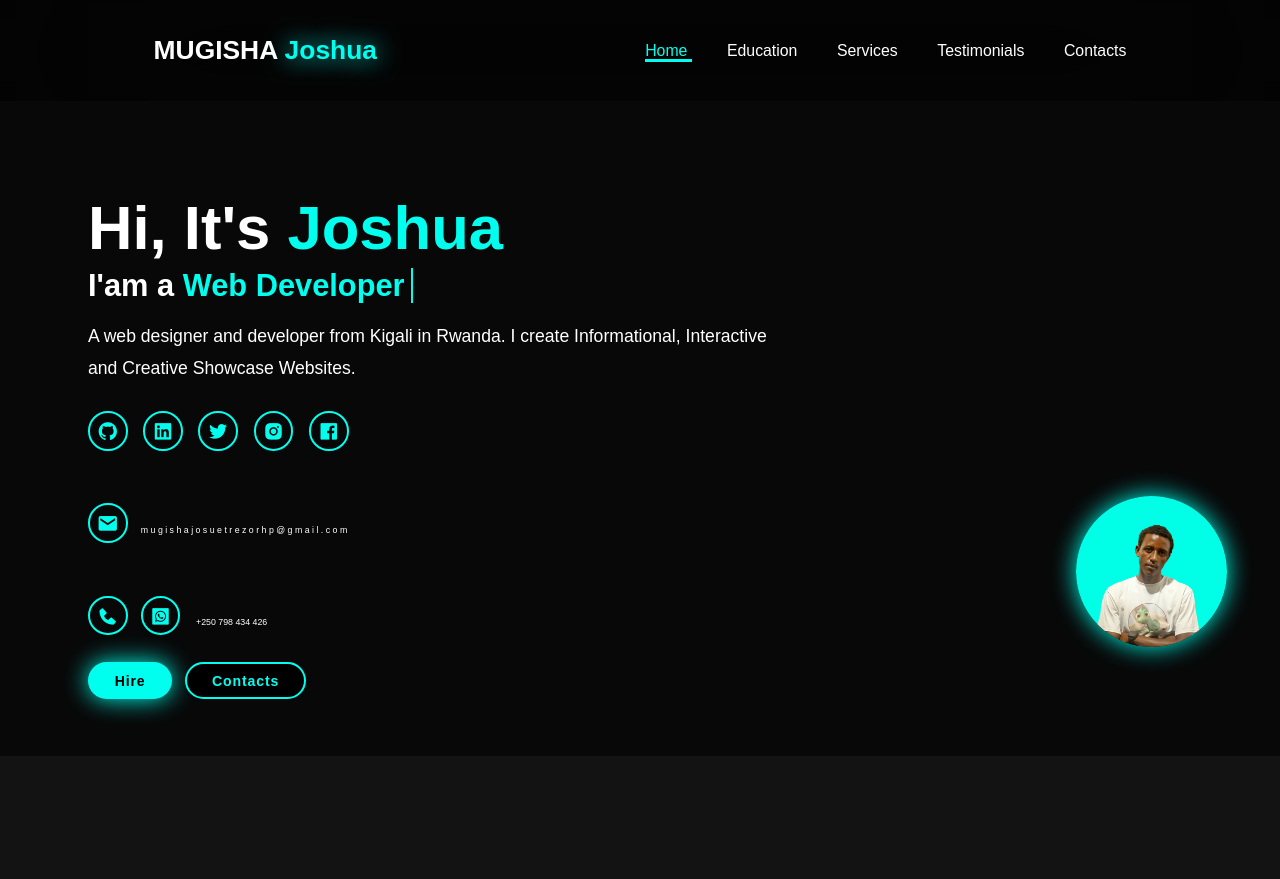
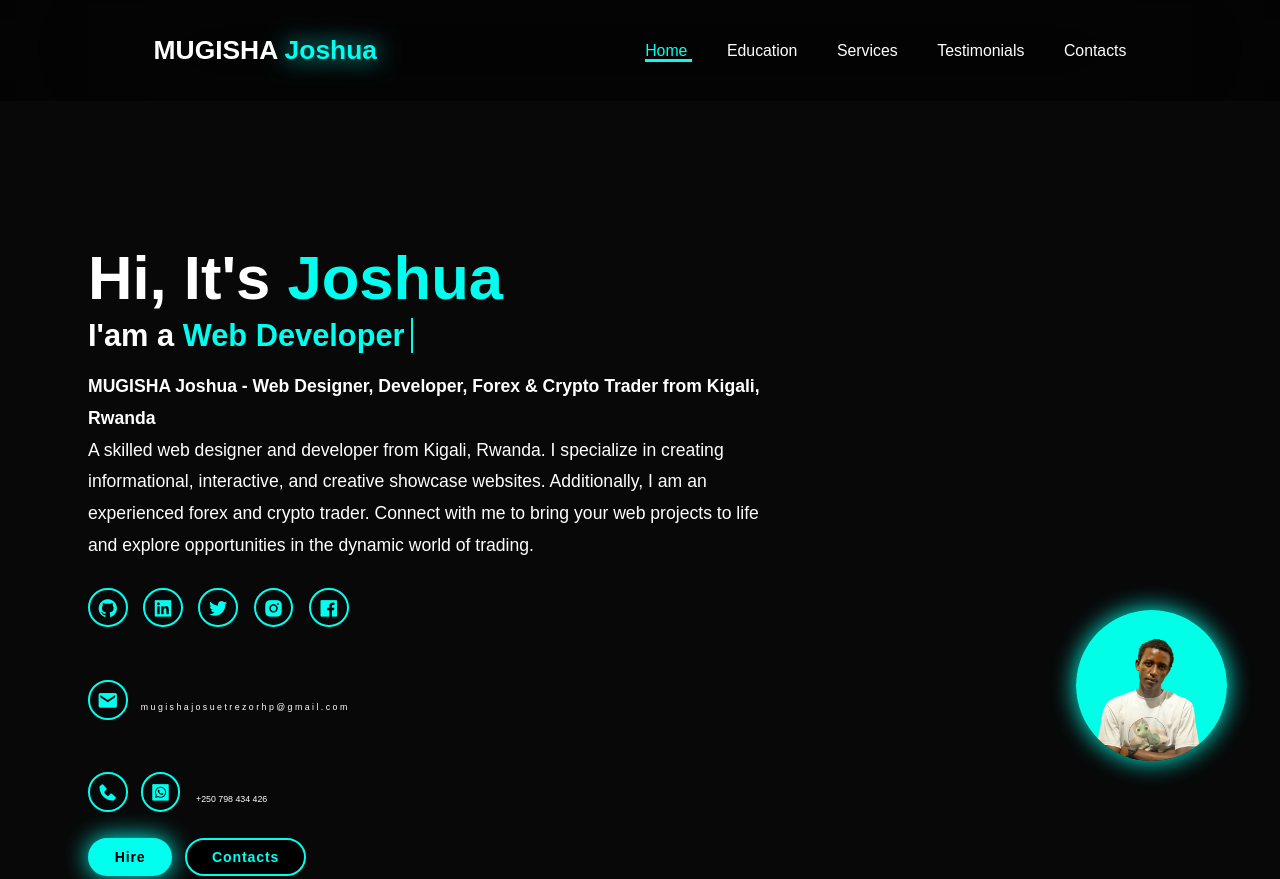
Before and after one commit to mugishajosue3/joshua.gihub.io, a plain HTML site: page index.html in a window 1280 px wide. Shown: the top 879 px of the page. Drawn offline with nearby package versions, Linux system fonts and the light colour scheme.

Commit message:
some thing happened

```diff
--- a/assets/css/style.css
+++ b/assets/css/style.css
@@ -77,7 +77,7 @@ body {
   align-items: center;
   justify-content: space-between; /* Adjust horizontal alignment */
   gap: 15rem;
-  height: 20cm;
+  height: 26cm;
 }
 
 .home-content {
--- a/index.html
+++ b/index.html
@@ -3,7 +3,7 @@
   <head>
     <meta charset="UTF-8" />
     <meta name="viewport" content="width=device-width, initial-scale=1.0" />
-    <title>Joshua Developer</title>
+    <title>MUGISHA Joshua</title>
     <link rel="icon" type="image/png" href="assets/img/fav.png">
     <link rel="stylesheet" href="assets/css/style.css" />
     <link
@@ -36,9 +36,9 @@
         <h1>Hi, It's <span>Joshua</span></h1>
         <h3 class="text-animation">I'am a <span></span></h3>
         <p>
-          A web designer and developer from
-          Kigali in Rwanda. I create Informational, Interactive
-          and Creative Showcase Websites.
+         <b>MUGISHA Joshua - Web Designer, Developer, Forex & Crypto Trader from Kigali, Rwanda</b> <br>
+
+A skilled web designer and developer from Kigali, Rwanda. I specialize in creating informational, interactive, and creative showcase websites. Additionally, I am an experienced forex and crypto trader. Connect with me to bring your web projects to life and explore opportunities in the dynamic world of trading.
         </p>
 
         <div class="social-icons">
```
